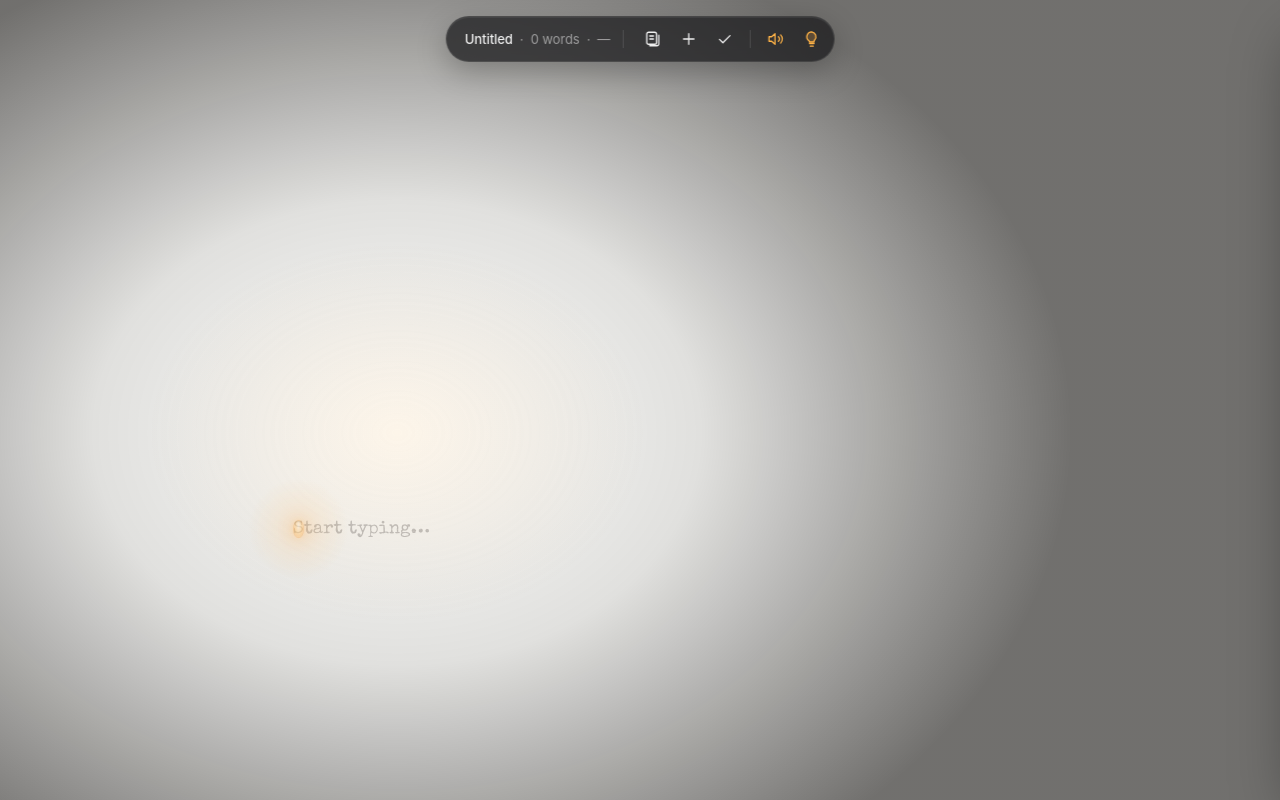
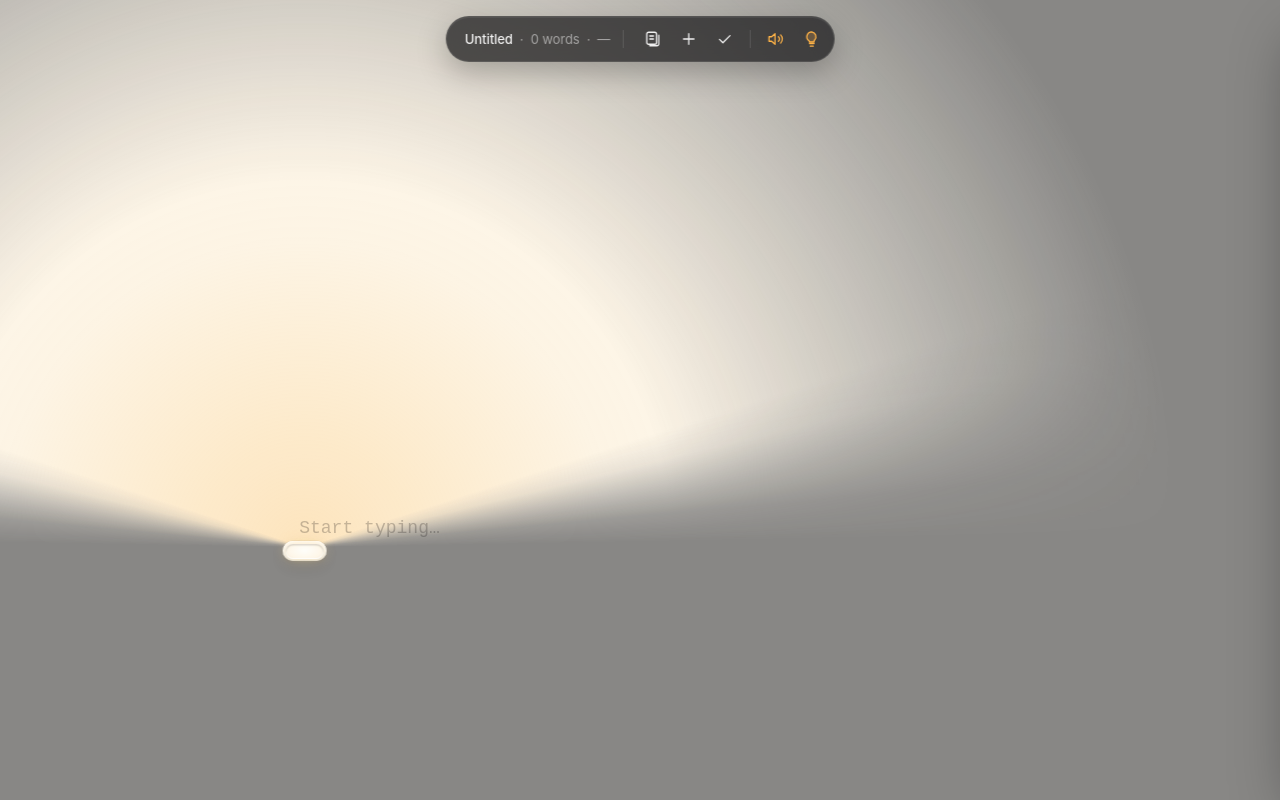
Before and after one commit to nikoladubica/styled-writer, a plain HTML site: page index.html in a window 1280 px wide. Drawn offline with nearby package versions, Linux system fonts and the light colour scheme; a web font is replaced by a local one.

Commit message:
Wider light and cursor design change

```diff
--- a/css/styles.css
+++ b/css/styles.css
@@ -3,7 +3,7 @@
    ========================================================================== */
 
 :root {
-  --font: "Special Elite", "Courier Prime", "Courier New", Courier, monospace;
+  --font: "Cutive", "Courier Prime", "Courier New", Courier, monospace;
   --ui-font: ui-sans-serif, -apple-system, BlinkMacSystemFont, "Segoe UI", Inter, Roboto, sans-serif;
 
   --fs: clamp(16px, 0.55vw + 11px, 20px);
@@ -96,77 +96,161 @@ button { font: inherit; color: inherit; }
   pointer-events: none;
 }
 
-/* ---------- Light ---------------------------------------------------------- */
+/* ---------- Light: a wide fan rising from the lamp ------------------------
+   --ax/--ay  apex of the fan (just inside the lamp)
+   --cut      nothing is lit below this line (the lamp only shines up)
+   --a        half-angle of the fully lit part (72° each side ≈ 144° total)
+   --soft     angular width of the shadow edge (lit fades out by --a + --soft ≈ 89°)
+   Because the edge is an *angle*, it is nearly crisp at the lamp and grows
+   wider and softer the further the light travels.
+   --r        how far the light reaches                                        */
 
-#light {
-  --x: 50vw; --y: 60vh; --r: 340px; --warm-a: .12;
+#light, #beam {
+  --ax: 50vw; --ay: 70vh; --cut: 70vh; --r: 460px;
+  --a: 72deg; --soft: 17deg;
+  /* angles (relative to the fan's left edge) where the eased shadow ramps sit */
+  --l1: calc(var(--soft) * .25);
+  --l2: calc(var(--soft) * .5);
+  --l3: calc(var(--soft) * .75);
+  --l4: var(--soft);
+  --r0: calc(2 * var(--a) + var(--soft));
+  --r1: calc(var(--r0) + var(--soft) * .25);
+  --r2: calc(var(--r0) + var(--soft) * .5);
+  --r3: calc(var(--r0) + var(--soft) * .75);
+  --r4: calc(var(--r0) + var(--soft));
+  --from: calc(-1 * (var(--a) + var(--soft)));
   position: fixed;
   inset: 0;
   z-index: 3;
   pointer-events: none;
-  background:
-    radial-gradient(ellipse calc(var(--r) * 1.05) calc(var(--r) * .8) at var(--x) var(--y),
-      rgba(255, 190, 110, var(--warm-a)) 0%,
-      rgba(255, 190, 110, 0) 60%),
-    radial-gradient(ellipse calc(var(--r) * 1.7) calc(var(--r) * 1.3) at var(--x) var(--y),
-      rgba(20, 18, 16, 0) 0%,
-      rgba(20, 18, 16, .12) 45%,
-      rgba(20, 18, 16, .6) 100%);
-  transition: opacity .7s ease;
+  transition: opacity .6s ease;
 }
 
-body:not(.lamp-on) #light { opacity: 0; }
+/* the dim room: covers everything outside the fan, and fades in with distance */
+#light {
+  --fan-shadow: conic-gradient(from var(--from) at var(--ax) var(--ay),
+      rgba(0,0,0,1) 0deg,
+      rgba(0,0,0,.84) var(--l1), rgba(0,0,0,.5) var(--l2), rgba(0,0,0,.16) var(--l3),
+      rgba(0,0,0,0) var(--l4),
+      rgba(0,0,0,0) var(--r0),
+      rgba(0,0,0,.16) var(--r1), rgba(0,0,0,.5) var(--r2), rgba(0,0,0,.84) var(--r3),
+      rgba(0,0,0,1) var(--r4), rgba(0,0,0,1) 360deg);
+  --distance: radial-gradient(circle at var(--ax) var(--ay),
+      transparent 0, transparent calc(var(--r) * .42), #000 var(--r));
+  --below: linear-gradient(180deg, transparent var(--cut), #000 calc(var(--cut) + 1px));
+  background: rgba(20, 18, 16, .5);
+  -webkit-mask-image: var(--fan-shadow), var(--distance), var(--below);
+  mask-image: var(--fan-shadow), var(--distance), var(--below);
+  -webkit-mask-composite: source-over;
+  mask-composite: add;
+}
 
-/* ---------- Cursor lamp: a small glowing oval ------------------------------ */
+/* the warm tint of the light itself, brightest at the lamp */
+#beam {
+  --fan: conic-gradient(from var(--from) at var(--ax) var(--ay),
+      rgba(0,0,0,0) 0deg,
+      rgba(0,0,0,.16) var(--l1), rgba(0,0,0,.5) var(--l2), rgba(0,0,0,.84) var(--l3),
+      rgba(0,0,0,1) var(--l4),
+      rgba(0,0,0,1) var(--r0),
+      rgba(0,0,0,.84) var(--r1), rgba(0,0,0,.5) var(--r2), rgba(0,0,0,.16) var(--r3),
+      rgba(0,0,0,0) var(--r4), rgba(0,0,0,0) 360deg);
+  --above: linear-gradient(180deg, #000 var(--cut), transparent calc(var(--cut) + 1px));
+  background: radial-gradient(circle at var(--ax) var(--ay),
+    rgba(255, 210, 140, .55) 0,
+    rgba(255, 214, 150, .22) calc(var(--r) * .35),
+    rgba(255, 214, 150, 0) var(--r));
+  mix-blend-mode: multiply;
+  -webkit-mask-image: var(--fan), var(--above);
+  mask-image: var(--fan), var(--above);
+  -webkit-mask-composite: source-in;
+  mask-composite: intersect;
+}
+
+body:not(.lamp-on) #light,
+body:not(.lamp-on) #beam { opacity: 0; }
+
+/* scrolling back to read: bring the room lights up so the whole page is readable */
+body.reading #light { opacity: .3; }
+body.reading #beam { opacity: 0; }
+
+/* ---------- Cursor lamp: a white pill wall-light under the next letter ------ */
 
 #lamp {
-  --h: 24px;
+  --w: calc(var(--fs) * 2.4);         /* fixture width */
   position: fixed;
   left: 0; top: 0;
-  width: calc(var(--h) * .5);
-  height: var(--h);
+  width: 0; height: 0;
   z-index: 4;
+  font-size: var(--fs);
   pointer-events: none;
   will-change: transform;
 }
 
-#lamp .bulb {
+/* outer white housing */
+#lamp .fixture {
   position: absolute;
-  left: 1px;
-  top: 8%;
-  width: calc(var(--h) * .48);
-  height: 84%;
-  border-radius: 50%;
-  background: radial-gradient(ellipse at 50% 30%, #fffaf0 0%, #ffd596 40%, #ffa63d 100%);
+  left: calc(var(--w) / -2);
+  top: 3px;
+  width: var(--w);
+  height: calc(var(--w) * .46);
+  border-radius: 999px;
+  background: linear-gradient(180deg, #ffffff 0%, #f4f4f2 50%, #e2e2de 100%);
   box-shadow:
-    0 0 0 1px rgba(240, 150, 50, .55),
-    0 0 6px rgba(255, 180, 90, .9),
-    0 0 18px rgba(255, 165, 70, .6),
-    0 0 40px rgba(255, 150, 50, .3);
+    inset 0 1px 0 #fff,
+    inset 0 -1px 1px rgba(0, 0, 0, .07),
+    0 0 0 .5px rgba(0, 0, 0, .1),
+    0 2px 3px rgba(0, 0, 0, .12),
+    0 6px 14px rgba(0, 0, 0, .1);
   transition: transform .12s ease;
 }
 
-#lamp .halo {
+/* inset frosted diffuser — this is the part that lights up */
+#lamp .diffuser {
   position: absolute;
-  left: 50%; top: 50%;
-  width: 110px; height: 110px;
-  transform: translate(-50%, -50%);
-  border-radius: 50%;
-  background: radial-gradient(circle, rgba(255, 200, 130, .28), rgba(255, 200, 130, 0) 65%);
+  inset: 13% 5.5% 11%;
+  border-radius: 999px;
+  background: radial-gradient(ellipse 70% 90% at 50% 45%, #fffffb 0%, #fff8ea 60%, #f6ead4 100%);
+  box-shadow:
+    inset 0 1.5px 1.5px rgba(0, 0, 0, .14),
+    inset 0 -1px 1px rgba(255, 255, 255, .9),
+    0 0 5px rgba(255, 240, 210, .95),
+    0 0 14px rgba(255, 220, 160, .55);
+  transition: box-shadow .4s ease, background .4s ease;
 }
 
-/* lights on: the lamp is still the cursor, just without the bloom */
-body:not(.lamp-on) #lamp .halo { opacity: .35; }
+/* bright bloom where the beam leaves the diffuser */
+#lamp .glow {
+  position: absolute;
+  left: calc(var(--w) * -.5);
+  width: var(--w);
+  top: calc(var(--w) * -.12);
+  height: calc(var(--w) * .45);
+  border-radius: 50%;
+  background: radial-gradient(ellipse 50% 50% at 50% 70%,
+    rgba(255, 226, 170, .7) 0%,
+    rgba(255, 226, 170, 0) 100%);
+  mix-blend-mode: multiply;
+  transition: opacity .4s ease;
+}
 
-/* breathing when idle, steady while typing; a tiny pulse on each key */
-body:not(.typing) #lamp .bulb { animation: breathe 2s ease-in-out infinite; }
-body.typing #lamp .bulb { transform: scale(1.06); }
+/* idle: the light breathes; typing: steady and a touch brighter */
+body:not(.typing) #lamp .glow,
+body:not(.typing) #lamp .diffuser { animation: breathe 2.4s ease-in-out infinite; }
+body.typing #lamp .fixture { transform: translateY(1px); }
 @keyframes breathe {
   0%, 100% { opacity: 1; }
-  50%      { opacity: .45; }
+  50%      { opacity: .55; }
 }
 
-body.unfocused #lamp { opacity: .35; }
+/* lights on: the fixture is still the cursor, just switched off */
+body:not(.lamp-on) #lamp .glow { opacity: 0; animation: none; }
+body:not(.lamp-on) #lamp .diffuser {
+  animation: none;
+  background: linear-gradient(180deg, #f3f3f1, #fbfbfa);
+  box-shadow: inset 0 1.5px 1.5px rgba(0, 0, 0, .14), inset 0 -1px 1px rgba(255, 255, 255, .9);
+}
+
+body.unfocused #lamp { opacity: .45; }
 
 /* ---------- Hidden input --------------------------------------------------- */
 
@@ -447,6 +531,7 @@ button.toggle[aria-pressed="false"] { color: var(--ui-dim); }
 
 @media (prefers-reduced-motion: reduce) {
   #paper, #drawer, #bar { transition: none; }
-  body:not(.typing) #lamp .bulb { animation: none; }
+  body:not(.typing) #lamp .glow,
+  body:not(.typing) #lamp .diffuser { animation: none; }
   #text .strike { animation: none; }
 }
--- a/index.html
+++ b/index.html
@@ -6,7 +6,7 @@
   <title>Styled Writer</title>
   <link rel="preconnect" href="https://fonts.googleapis.com">
   <link rel="preconnect" href="https://fonts.gstatic.com" crossorigin>
-  <link href="https://fonts.googleapis.com/css2?family=Special+Elite&display=swap" rel="stylesheet">
+  <link href="https://fonts.googleapis.com/css2?family=Cutive&display=swap" rel="stylesheet">
   <link rel="stylesheet" href="css/styles.css">
 </head>
 <body class="lamp-on">
@@ -19,13 +19,14 @@
     </article>
   </main>
 
-  <!-- Room darkness + warm lamp light -->
+  <!-- Dim room + the V-shaped beam from the lamp -->
   <div id="light" aria-hidden="true"></div>
+  <div id="beam" aria-hidden="true"></div>
 
-  <!-- The cursor-lamp -->
+  <!-- The cursor: a small pill-shaped wall lamp under the letter being typed -->
   <div id="lamp" aria-hidden="true">
-    <span class="halo"></span>
-    <span class="bulb"></span>
+    <span class="glow"></span>
+    <span class="fixture"><span class="diffuser"></span></span>
   </div>
 
   <!-- Real input lives here, invisible. It handles keyboard, IME, paste, undo. -->
--- a/js/app.js
+++ b/js/app.js
@@ -17,7 +17,7 @@
   const paper = $('#paper');
   const textEl = $('#text');
   const lampEl = $('#lamp');
-  const lightEl = $('#light');
+  const beamEls = [$('#light'), $('#beam')];
   const ui = {
     title: $('#docTitle'),
     words: $('#wordCount'),
@@ -129,13 +129,15 @@
 
   /* ---------------- Lamp (cursor + light) ---------------- */
 
-  const lamp = { x: 0, y: 0, h: 24, ready: false, flicker: 1 };
+  const lamp = { x: 0, y: 0, ready: false, flicker: 1 };
 
+  // The lamp sits centred under the character cell about to be typed,
+  // just below the line, shining up onto the text.
   function tick() {
     if (caretEl && caretEl.isConnected) {
       const r = caretEl.getBoundingClientRect();
-      const tx = r.left;
-      const ty = r.top;
+      const tx = r.left + charWidth() / 2;
+      const ty = r.bottom;
       if (!lamp.ready) {
         lamp.x = tx;
         lamp.y = ty;
@@ -143,50 +145,58 @@
       }
       lamp.x += (tx - lamp.x) * 0.32;
       lamp.y += (ty - lamp.y) * 0.32;
-      lamp.h = r.height || lamp.h;
 
       lampEl.style.transform = `translate3d(${lamp.x}px, ${lamp.y}px, 0)`;
-      lampEl.style.setProperty('--h', `${lamp.h}px`);
-      input.style.transform = `translate3d(${lamp.x}px, ${lamp.y}px, 0)`;
+      input.style.transform = `translate3d(${r.left}px, ${r.top}px, 0)`;
 
       // a warm bulb never burns perfectly steady
       lamp.flicker += (0.96 + Math.random() * 0.06 - lamp.flicker) * 0.08;
 
-      const vw = window.innerWidth;
-      const vh = viewportHeight();
-      const reading = readOffset !== 0;
-      const pr = paper.getBoundingClientRect();
-      const paperCx = pr.left + pr.width / 2;
-      const radius = Math.max(220, Math.min(400, vw * 0.36)) * lamp.flicker * (reading ? 1.35 : 1);
+      body.classList.toggle('reading', readOffset !== 0);
 
-      // the pool of light sits a little above the caret, pulled toward the page centre,
-      // so the lines you just wrote are lit too
-      const cx = reading ? paperCx : lamp.x * 0.7 + paperCx * 0.3;
-      const cy = reading ? vh * 0.45 : lamp.y - radius * 0.22;
+      // Fan of light. Its apex sits inside the lamp, set low enough that the fan is
+      // already as wide as the diffuser when it leaves the top of the fixture.
+      const w = fontSize() * 2.4;                  // matches --w in the CSS
+      const fixtureTop = lamp.y + 3;               // matches .fixture { top: 3px }
+      const halfAngle = 72 * Math.PI / 180;        // matches --a in the CSS
+      const apexY = fixtureTop + (w * 0.44) / Math.tan(halfAngle);
+      const cut = apexY;                           // nothing lit below the apex
+      const reach = Math.max(380, Math.min(1000, viewportHeight() * 1.1)) * lamp.flicker;
 
-      lightEl.style.setProperty('--x', `${cx.toFixed(1)}px`);
-      lightEl.style.setProperty('--y', `${cy.toFixed(1)}px`);
-      lightEl.style.setProperty('--r', `${radius.toFixed(1)}px`);
+      for (const el of beamEls) {
+        el.style.setProperty('--ax', `${lamp.x.toFixed(1)}px`);
+        el.style.setProperty('--ay', `${apexY.toFixed(1)}px`);
+        el.style.setProperty('--cut', `${cut.toFixed(1)}px`);
+        el.style.setProperty('--r', `${reach.toFixed(1)}px`);
+      }
     }
     requestAnimationFrame(tick);
   }
 
-  // width of one typed character in the current font size
-  function measureCh() {
+  // average width of one typed character in the current font + size (cached)
+  let chCache = 0;
+  function charWidth() {
+    if (chCache) return chCache;
     const probe = document.createElement('span');
     probe.style.cssText = 'position:absolute;visibility:hidden;white-space:pre';
-    probe.textContent = 'mmmmmmmmmm';
+    probe.textContent = 'nonsense typewriter';
     paper.append(probe);
-    const w = probe.getBoundingClientRect().width / 10;
+    chCache = probe.getBoundingClientRect().width / probe.textContent.length || 10;
     probe.remove();
-    return w || 10;
+    return chCache;
   }
+  let fsCache = 0;
+  function fontSize() {
+    return fsCache || (fsCache = parseFloat(getComputedStyle(paper).fontSize) || 18);
+  }
+  const resetCharWidth = () => { chCache = 0; fsCache = 0; };
+  window.addEventListener('resize', resetCharWidth);
 
   function ringBellIfNearMargin() {
     if (!caretEl) return;
     const textRect = textEl.getBoundingClientRect();
     const caretRect = caretEl.getBoundingClientRect();
-    const chWidth = measureCh();
+    const chWidth = charWidth();
     const remaining = (textRect.right - caretRect.left) / chWidth;
     const lineTop = caretEl.offsetTop;
     if (remaining <= BELL_CHARS && bellLineTop !== lineTop) {
@@ -577,7 +587,7 @@
   openDoc(start, { sound: false });
 
   // re-measure once the typewriter font has arrived
-  if (document.fonts?.ready) document.fonts.ready.then(() => { render(); });
+  if (document.fonts?.ready) document.fonts.ready.then(() => { resetCharWidth(); render(); });
 
   requestAnimationFrame(tick);
 })();
```
